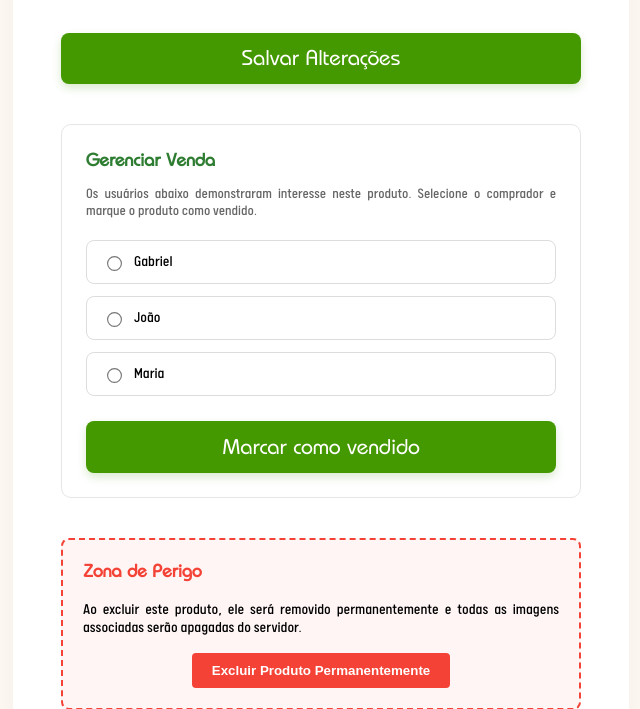
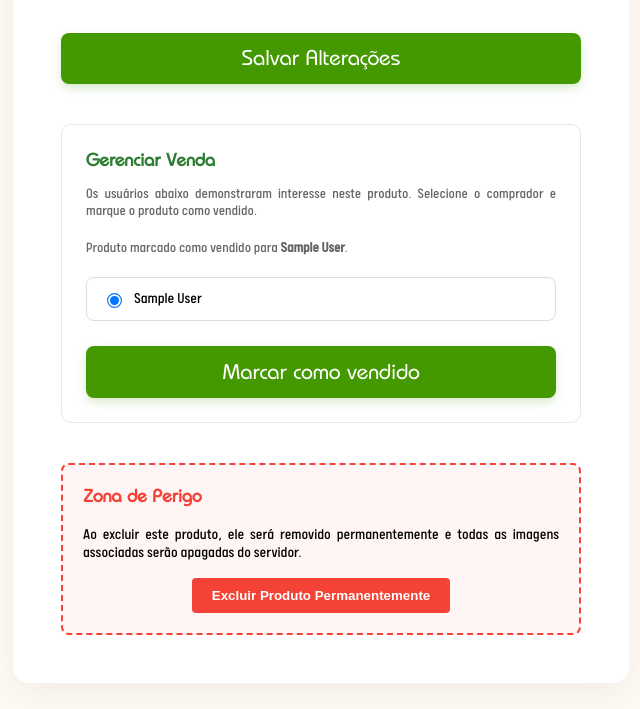
Before and after one commit to daniel-sfranco/economia-circular, a Flask app: page /editproduct/1 in a window 1280 px wide. Shown: the part 1533-2242 px from the top of the page, without its empty margins (319-959 px from the left). Run offline with Flask 3, Linux system fonts and the light colour scheme; tables that the repository leaves empty hold one stand-in row (values such as "Sample post"); grey boxes marked "Sample" are stand-in pictures.

Commit message:
Resolvendo parte de marcar produto como vendido

```diff
--- a/desapeg/routes.py
+++ b/desapeg/routes.py
@@ -5,6 +5,8 @@ from flask import Blueprint, jsonify, render_template, request, redirect, url_fo
 from desapeg.builders import ProductSearchBuilder
 from desapeg.models.category import Category
 from .models.product import Product
+from .models.user import User
+from .models.product_interest import ProductInterest
 from .forms import ProductForm
 from .imageHandler import compress_and_save_image
 from .extensions import db
@@ -45,10 +47,44 @@ def myproducts():
 def edit_product_page(prod_id):
     produto = Product.query.get_or_404(prod_id)
 
+    interesses = (
+        db.session.query(ProductInterest.user_id, User.name)
+        .join(User, ProductInterest.user_id == User.id)
+        .filter(ProductInterest.product_id == produto.id)
+        .all()
+    )
+
+    buyer = User.query.get(produto.buyer_id) if produto.buyer_id else None
+
     return render_template(
         "editproduct.html",
-        produto=produto
+        produto=produto,
+        interesses=interesses,
+        buyer_name=buyer.name if buyer else None
     )
+
+@main_routes.route('/api/product/<int:prod_id>/sell', methods=['POST'])
+def mark_product_sold(prod_id):
+    produto = Product.query.get_or_404(prod_id)
+    data = request.get_json(silent=True) or {}
+    buyer_id = data.get('buyer_id')
+
+    if buyer_id is None:
+        return jsonify({"error": "Selecione um comprador."}), 400
+
+    buyer = User.query.get(int(buyer_id))
+    if not buyer:
+        return jsonify({"error": "Usuário não encontrado."}), 404
+
+    produto.sold = True
+    produto.buyer_id = buyer.id
+    db.session.commit()
+
+    return jsonify({
+        "success": True,
+        "buyer_id": buyer.id,
+        "buyer_name": buyer.name
+    })
 
 @main_routes.route('/api/product/<int:prod_id>', methods=['PUT'])
 def update_product(prod_id):
--- a/desapeg/static/scripts/editProduct.js
+++ b/desapeg/static/scripts/editProduct.js
@@ -49,6 +49,7 @@ const categoryInput = document.getElementById('category-input');
 const hiddenCategories = document.getElementById('hidden-categories');
 const tagsContainer = document.getElementById('tags-container');
 const dropdownList = document.getElementById('autocomplete-list');
+const markSoldButton = document.getElementById('mark-sold-button');
 
 if (categoryInput) {
     let availableCategories = [];
@@ -122,6 +123,36 @@ if (categoryInput) {
         }
     });
 
+    if (markSoldButton) {
+        markSoldButton.addEventListener('click', async function() {
+            const selectedBuyer = document.querySelector('input[name="buyer"]:checked');
+
+            if (!selectedBuyer) {
+                alert('Selecione um comprador antes de marcar como vendido.');
+                return;
+            }
+
+            try {
+                const response = await fetch(`/api/product/${productId}/sell`, {
+                    method: 'POST',
+                    headers: { 'Content-Type': 'application/json' },
+                    body: JSON.stringify({ buyer_id: Number(selectedBuyer.value) })
+                });
+
+                const data = await response.json();
+
+                if (!response.ok) {
+                    throw new Error(data.error || 'Não foi possível registrar a venda.');
+                }
+
+                alert(`Produto marcado como vendido para ${data.buyer_name}.`);
+                window.location.reload();
+            } catch (error) {
+                alert(error.message);
+            }
+        });
+    }
+
     document.addEventListener('click', function(e) {
         if (e.target !== categoryInput && e.target !== dropdownList) {
             dropdownList.style.display = 'none';
--- a/desapeg/templates/editproduct.html
+++ b/desapeg/templates/editproduct.html
@@ -123,25 +123,24 @@
             Os usuários abaixo demonstraram interesse neste produto. Selecione o comprador e marque o produto como vendido.
         </p>
 
+        {% if produto.sold %}
+            <p class="sale-description">
+                Produto marcado como vendido para <strong>{{ buyer_name or 'um usuário' }}</strong>.
+            </p>
+        {% endif %}
+
         <div class="interested-users">
-
-            <!-- Dados fictícios por enquanto -->
-
-            <label class="interested-user">
-                <input type="radio" name="buyer" value="1">
-                Gabriel
-            </label>
-
-            <label class="interested-user">
-                <input type="radio" name="buyer" value="2">
-                João
-            </label>
-
-            <label class="interested-user">
-                <input type="radio" name="buyer" value="3">
-                Maria
-            </label>
-
+            {% for interesse in interesses %}
+                <label class="interested-user">
+                    <input
+                        type="radio"
+                        name="buyer"
+                        value="{{ interesse.user_id }}"
+                        {% if produto.buyer_id == interesse.user_id %}checked{% endif %}
+                    >
+                    {{ interesse.name }}
+                </label>
+            {% endfor %}
         </div>
 
         <button
```
